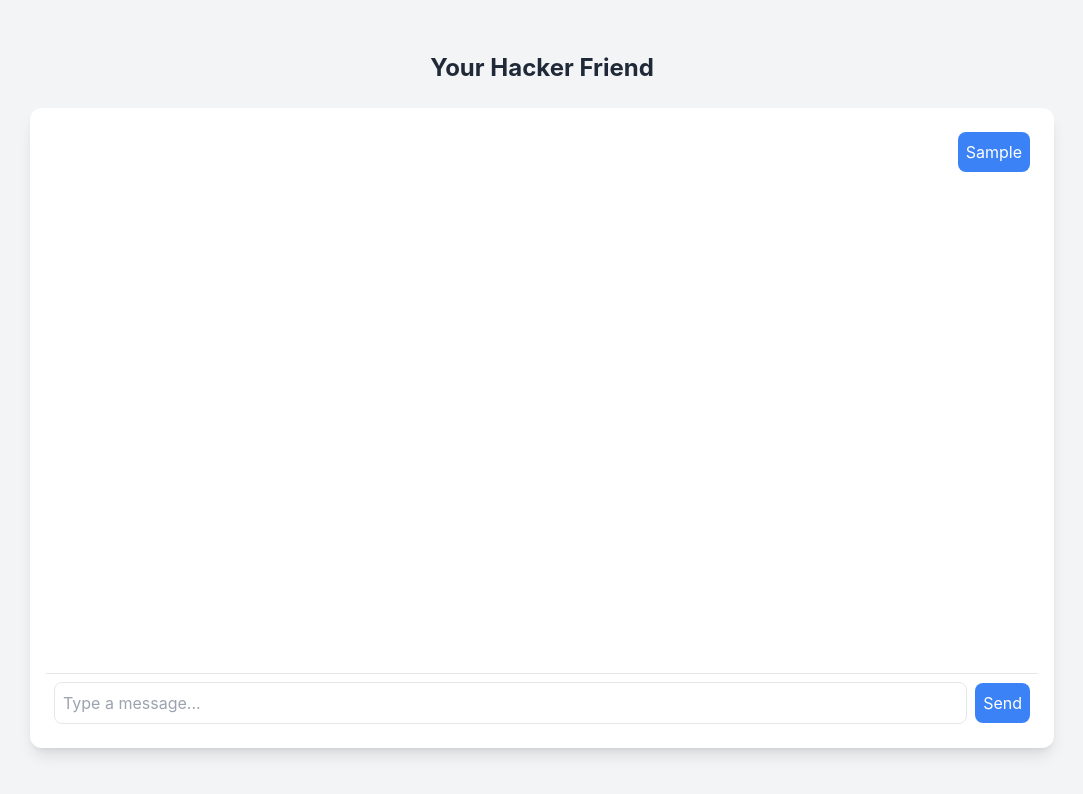
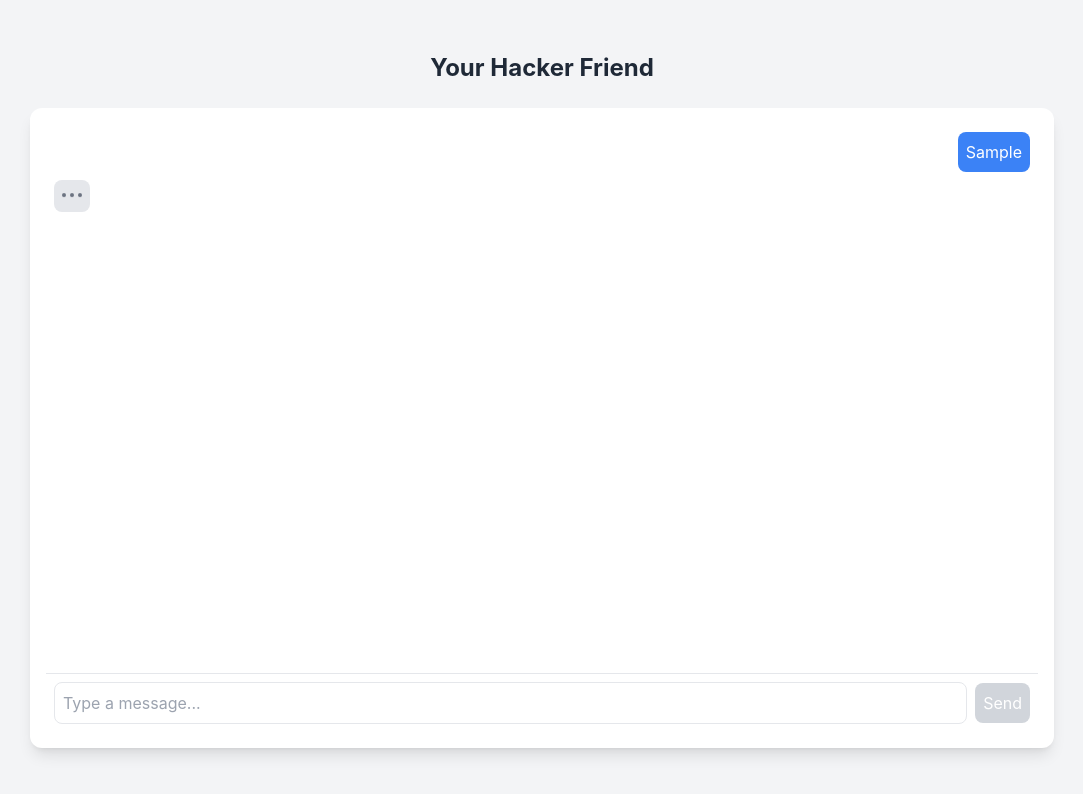
Before and after one commit to eleflea/tap, a React (Create React App) app in the folder frontend/: page / in a window 1280 px wide. Both pictures are taken after typing "Sample" into the empty fields and a click on the button "Send". Shown: the top 794 px of the page, without its empty margins (98-1181 px from the left). Built offline with nearby package versions, Linux system fonts and the light colour scheme; no server answers.

Commit message:
Enhance WebSocket response handling and loading indicators in Home component

```diff
--- a/frontend/src/pages/Home/index.tsx
+++ b/frontend/src/pages/Home/index.tsx
@@ -6,11 +6,13 @@ interface Message {
   content: string;
 }
 
-const chatApi = process.env.REACT_APP_API_URL ?? "";
+const chatApi =
+  process.env.REACT_APP_API_URL ??
+  "wss://7rmra19uq0.execute-api.ap-southeast-2.amazonaws.com/prod";
 
 const getResponse = async (
   messages: Message[],
-  appendResponse: (delta: string) => void
+  appendResponse: (delta: string, isEnded?: boolean) => void
 ) => {
   const socket = new WebSocket(chatApi);
 
@@ -26,12 +28,15 @@ const getResponse = async (
 
   socket.onmessage = (event) => {
     const data = JSON.parse(event.data);
-    appendResponse(data.choices[0].delta.content);
+    if ("choices" in data && data.choices.length > 0) {
+      appendResponse(data.choices[0].delta.content);
+    }
   };
 
   socket.onclose = () => {
     console.log("WebSocket connection closed.");
     socket.close();
+    appendResponse("", true);
   };
 
   socket.onerror = (error) => {
@@ -42,30 +47,41 @@ const getResponse = async (
 const Home = () => {
   const [chats, setChats] = useState<Message[]>([]);
   const [input, setInput] = useState("");
+  const [isLoading, setIsLoading] = useState(false);
+  const [isResponsing, setIsResponsing] = useState(false);
 
-  const appendResponse = (delta: string) => {
+  const appendResponse = (delta: string, isEnded?: boolean) => {
     setChats((prev) => {
-      if (prev.at(-1)?.role === "user") {
-        return [...prev, { role: "assistant", content: delta }];
+      if (prev.at(-1)?.content === "") {
+        setIsLoading(false);
       }
       return [
         ...prev.slice(0, -1),
         { role: "assistant", content: prev.at(-1)?.content + delta },
       ];
     });
+
+    if (isEnded) {
+      setIsResponsing(false);
+    }
   };
 
   const handleSend = () => {
     if (!input.trim()) return;
 
     const userMessage = { role: "user", content: input } as Message;
-    const nextChats = [...chats, userMessage];
+    const nextChats = [
+      ...chats,
+      userMessage,
+      { role: "assistant", content: "" } as Message,
+    ];
+    setIsLoading(true);
+    setIsResponsing(true);
     setChats(nextChats);
     setInput("");
 
     getResponse(nextChats, appendResponse);
   };
-
 
   return (
     <div className="w-full h-screen max-h-screen flex flex-col justify-center items-center bg-gray-100 gap-6">
@@ -80,12 +96,19 @@ const Home = () => {
               }`}
             >
               <div
-                className={`p-2 rounded-lg max-w-xl ${
+                className={`p-2 rounded-lg max-w-3xl ${
                   chat.role === "user"
                     ? "bg-blue-500 text-white"
                     : "bg-gray-200 text-gray-800"
                 }`}
               >
+                {isLoading && index === chats.length - 1 && (
+                  <div className="flex space-x-1 h-4 justify-center items-center">
+                    <div className="w-1 h-1 bg-gray-500 rounded-full animate-bounce"></div>
+                    <div className="w-1 h-1 bg-gray-500 rounded-full animate-bounce delay-100"></div>
+                    <div className="w-1 h-1 bg-gray-500 rounded-full animate-bounce delay-200"></div>
+                  </div>
+                )}
                 <ReactMarkdown>{chat.content}</ReactMarkdown>
               </div>
             </div>
@@ -101,8 +124,9 @@ const Home = () => {
             onKeyDown={(e) => e.key === "Enter" && handleSend()}
           />
           <button
-            className="ml-2 p-2 bg-blue-500 text-white rounded-lg"
+            className="ml-2 p-2 bg-blue-500 text-white rounded-lg disabled:bg-gray-300"
             onClick={handleSend}
+            disabled={isResponsing}
           >
             Send
           </button>
```
